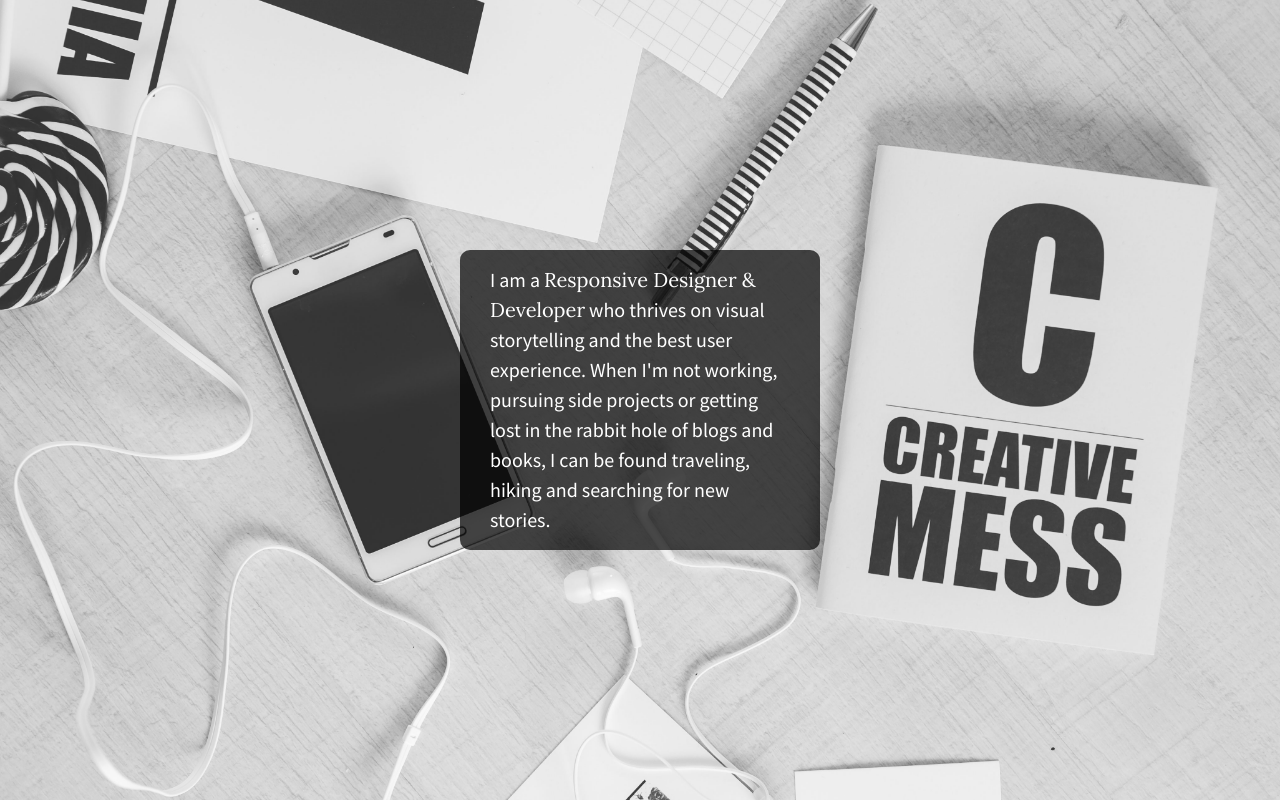
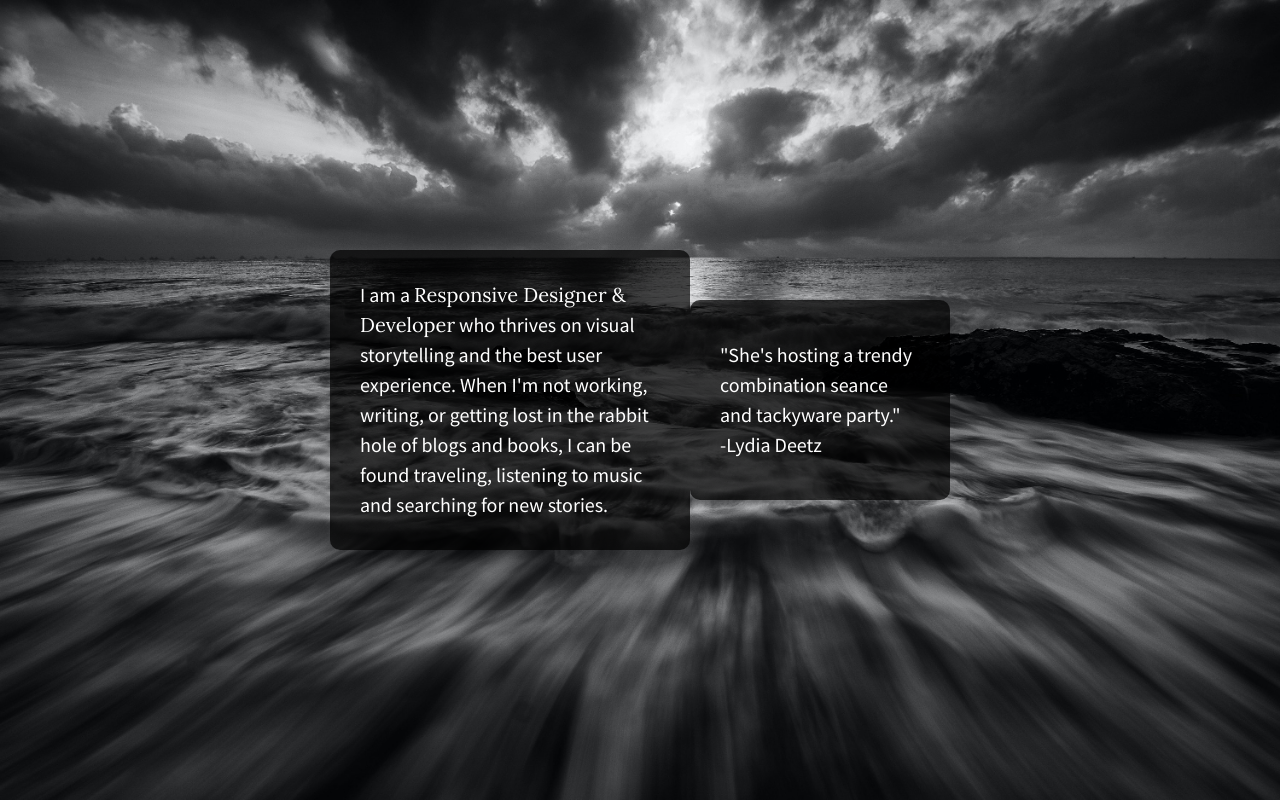
Before and after one commit to calicorose/center-flexbox-starter-2, a plain HTML site: page index.html in a window 1280 px wide. Drawn offline with nearby package versions, Linux system fonts and the light colour scheme.

Commit message:
Changed background content and added quote

```diff
--- a/css/main.css
+++ b/css/main.css
@@ -97,7 +97,7 @@ textarea {
 
 /*Large Background Image*/
 html {
-    background: url(../img/bkgd2.jpg) no-repeat center center fixed;
+    background: url(../img/pexels-pok-rie-331092.jpg) no-repeat center center fixed;
     background-size: cover;
     height: 100%;
    /* set height to 100% - these are important for allowing content to vertically align */
@@ -140,6 +140,22 @@ body {
     font-family: 'Lora', sans-serif;
 }
 
+#quote {
+    display: flex;
+    justify-content: center;
+    align-items: center;
+    background: #222;
+    background:rgba(0,0,0,0.7);
+    color: #fff;
+    font-family: 'Source Sans Pro', sans-serif;
+    font-weight: 300;
+    font-size: 1.25em;
+    line-height: 1.5em;
+    border-radius: 10px;
+    padding: 0px 30px;
+    width: 200px;
+    height: 200px;
+}
 
 
 
--- a/index.html
+++ b/index.html
@@ -24,7 +24,12 @@
 
         <section class="wrapper">
             <div id="content">
-                <p>I am a <span>Responsive Designer & Developer</span> who thrives on visual storytelling and the best user experience. When I'm not working, pursuing side projects or getting lost in the rabbit hole of blogs and books, I can be found traveling, hiking and searching for new stories.</p>
+                <p>I am a <span>Responsive Designer & Developer</span> who thrives on visual storytelling and the best user experience. When I'm not working, writing, or getting lost in the rabbit hole of blogs and books, I can be found traveling, listening to music and searching for new stories.</p>
+            </div>
+            <div id="quote">
+                <p>"She's hosting a trendy combination seance and tackyware party."<br>
+                    -Lydia Deetz
+                </p>
             </div>
         </section>
 
```
Also changed, not shown: img/pexels-pok-rie-331092.jpg (added), 2 other files.
